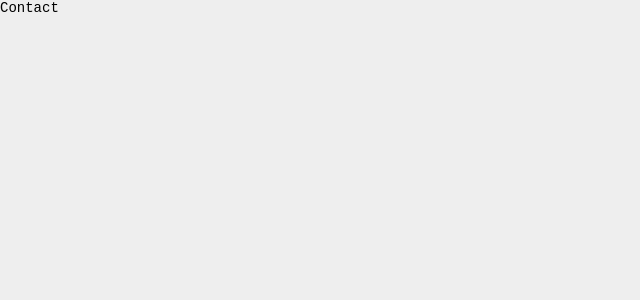
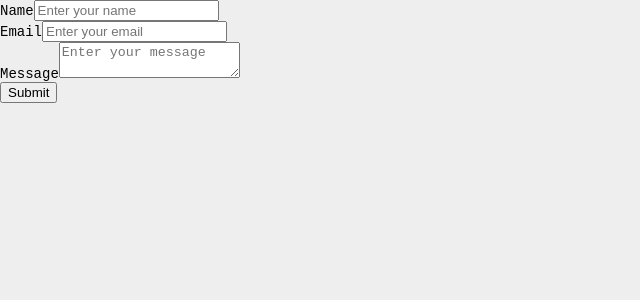
Before and after one commit to adxmb/personal_website, a React (Create React App) app: page /contact in a window 1280 px wide. Shown: the top 300 px of the page, without its empty margins (0-640 px from the left). Built offline with nearby package versions, Linux system fonts and the light colour scheme.

Commit message:
Refactor: Making the menu items more modular
Separating the menu items into a new class so that it is easier to add more without changing too much code. Also implemented base for contact form. TODO: similar refactor for the slides so that it is more modular

```diff
--- a/package.json
+++ b/package.json
@@ -3,9 +3,11 @@
   "version": "0.1.0",
   "private": true,
   "dependencies": {
+    "@emailjs/browser": "^4.3.3",
     "@testing-library/jest-dom": "^5.17.0",
     "@testing-library/react": "^13.4.0",
     "@testing-library/user-event": "^13.5.0",
+    "emailjs-com": "^3.2.0",
     "react": "^18.3.1",
     "react-dom": "^18.3.1",
     "react-router-dom": "^6.24.0",
--- a/src/Contact.jsx
+++ b/src/Contact.jsx
@@ -1,5 +1,11 @@
+import ContactForm from "./ContactForm";
+
 const Contact = () => {
-  return <div>Contact</div>;
+  return (
+    <div>
+      <ContactForm />
+    </div>
+  );
 };
 
 export default Contact;
--- /dev/null
+++ b/src/ContactForm.jsx
@@ -0,0 +1,108 @@
+import React, { useState } from "react";
+import emailjs from "emailjs-com";
+
+const ContactForm = () => {
+  const [formState, setFormState] = useState({
+    name: "",
+    email: "",
+    message: "",
+  });
+
+  const handleChange = (e) => {
+    const { name, value } = e.target;
+    setFormState((prevState) => ({ ...prevState, [name]: value }));
+  };
+
+  const handleSubmit = (e) => {
+    e.preventDefault();
+
+    const serviceId = ""; // Add your EmailJS service ID
+    const templateId = ""; // Add your EmailJS template ID
+    const userId = ""; // Add your EmailJS user ID
+
+    emailjs.send(serviceId, templateId, formState, userId).then(
+      (result) => {
+        console.log("Email Successful:", result.text);
+        setFormState({
+          name: "",
+          email: "",
+          message: "",
+        });
+      },
+      (error) => {
+        console.error("Error Sending Email", error.text);
+      }
+    );
+  };
+
+  return (
+    <div className="flex justify-center">
+      <div className="container custom-border mx-auto p-6">
+        <form onSubmit={handleSubmit} className="space-y-4">
+          <div className="flex flex-col space-y-4" style={{ width: "50%" }}>
+            <div className="flex flex-col space-y-1">
+              <label
+                htmlFor="name"
+                className="block text-m font-medium text-700"
+              >
+                Name
+              </label>
+              <input
+                id="name"
+                name="name"
+                type="text"
+                className="input input-bordered w-full"
+                placeholder="Enter your name"
+                value={formState.name}
+                required={true}
+                onChange={handleChange}
+              />
+            </div>
+            <div className="flex flex-col space-y-1">
+              <label
+                htmlFor="email"
+                className="block text-m font-medium text-700"
+              >
+                Email
+              </label>
+              <input
+                id="email"
+                name="email"
+                type="email"
+                className="input input-bordered w-full"
+                placeholder="Enter your email"
+                value={formState.email}
+                required={true}
+                onChange={handleChange}
+              />
+            </div>
+            <div className="flex flex-col space-y-1">
+              <label
+                htmlFor="message"
+                className="block text-m font-medium text-700"
+              >
+                Message
+              </label>
+              <textarea
+                id="message"
+                name="message"
+                className="input input-bordered w-full h-40"
+                placeholder="Enter your message"
+                value={formState.message}
+                required={true}
+                onChange={handleChange}
+              />
+            </div>
+          </div>
+          <div className="flex justify-left">
+            <button type="submit" className="btn btn-outline font-sans">
+              Submit
+            </button>
+          </div>
+        </form>
+      </div>
+    </div>
+  );
+};
+
+export default ContactForm;
--- a/src/Home.jsx
+++ b/src/Home.jsx
@@ -1,5 +1,6 @@
 import { useEffect, useRef, useState } from "react";
 import { Swiper, SwiperSlide } from "swiper/react";
+import MenuItems from "./MenuItems";
 import "swiper/css";
 import "swiper/css/effect-cube";
 import "swiper/css/pagination";
@@ -13,6 +14,10 @@ export default function Home() {
   const [isMenuVisible, setIsMenuVisible] = useState(false);
   const menuItemsRef = useRef(null);
   const menuButtonRef = useRef(null);
+
+  useEffect(() => {
+    menuItemsRef.current = document.querySelector(".menu-items");
+  }, []);
 
   useEffect(() => {
     if (swiperRef.current) {
@@ -61,42 +66,23 @@ export default function Home() {
     }
   };
 
+  const items = [
+    { name: "Home", link: "/" },
+    { name: "About", link: "/about" },
+    { name: "Experience", link: "/experience" },
+    { name: "Projects", link: "/projects" },
+    { name: "Contact", link: "/contact" },
+    { name: "Links", link: "/" },
+  ];
+
   return (
     <div className="container">
       <div className="menu">
-        <div ref={menuItemsRef} className="menu-items">
-          <a className="menu-item" href="/" onMouseEnter={handleMouseEnter}>
-            Home
-          </a>
-          <a
-            className="menu-item"
-            href="/about"
-            onMouseEnter={handleMouseEnter}
-          >
-            About
-          </a>
-          <a
-            className="menu-item"
-            href="/experience"
-            onMouseEnter={handleMouseEnter}
-          >
-            Experience
-          </a>
-          <a
-            className="menu-item"
-            href="/projects"
-            onMouseEnter={handleMouseEnter}
-          >
-            Projects
-          </a>
-          <a
-            className="menu-item"
-            href="/contact"
-            onMouseEnter={handleMouseEnter}
-          >
-            Contact
-          </a>
-        </div>
+        <MenuItems
+          items={items}
+          isVisible={isMenuVisible}
+          onMouseEnter={handleMouseEnter}
+        />
         <div
           ref={menuButtonRef}
           class="menu-button fade-in"
@@ -106,7 +92,6 @@ export default function Home() {
           <div class="bar"></div>
           <div class="bar"></div>
         </div>
-        <div className='menu-strip $(isMenuVisible ? "" : "")'></div>
       </div>
       <div
         className={`overlay ${isMenuVisible ? "visible" : ""}`}
@@ -162,6 +147,13 @@ export default function Home() {
             </a>
           </div>
         </SwiperSlide>
+        <SwiperSlide className="swiper-slide">
+          <div loading="lazy">
+            <a href="/" className="hover-off">
+              Links
+            </a>
+          </div>
+        </SwiperSlide>
       </Swiper>
     </div>
   );
--- /dev/null
+++ b/src/MenuItems.jsx
@@ -0,0 +1,20 @@
+import React from "react";
+
+const MenuItems = ({ items, isVisible, onMouseEnter }) => {
+  return (
+    <div className={`menu-items ${isVisible ? "visible" : ""}`}>
+      {items.map((item, index) => (
+        <a
+          key={index}
+          className="menu-item"
+          href={item.link}
+          onMouseEnter={onMouseEnter}
+        >
+          {item.name}
+        </a>
+      ))}
+    </div>
+  );
+};
+
+export default MenuItems;
--- a/src/styles.css
+++ b/src/styles.css
@@ -65,8 +65,8 @@ body.no-scroll {
   margin: 10px auto;
   background-color: #000;
   border-radius: 10px;
-  -webkit-transition: 0.3s;
-  transition: 0.3s;
+  -webkit-transition: 0.5s;
+  transition: 0.5s;
 }
 
 .menu-button:hover .bar:nth-of-type(1) {
@@ -74,7 +74,7 @@ body.no-scroll {
 }
 
 .menu-button:hover .bar:nth-of-type(2) {
-  opacity: 0.9;
+  opacity: 1;
 }
 
 .menu-button:hover .bar:nth-of-type(3) {
@@ -116,7 +116,7 @@ body.no-scroll {
   padding-top: 100px;
   z-index: 102;
   transform: translateX(-100%);
-  transition: transform 0.3s cubic-bezier(0.25, 1, 0.5, 1);
+  transition: transform 0.5s cubic-bezier(0.25, 1, 0.5, 1);
   display: flex;
   flex-direction: column;
   align-items: flex-start;
@@ -133,7 +133,7 @@ body.no-scroll {
   text-decoration: none;
   color: #000;
   opacity: 0;
-  transition: opacity 1s cubic-bezier(0.25, 1, 0.5, 1) 0.2s;
+  transition: opacity 2s cubic-bezier(0.25, 1, 0.5, 1) 0.5s;
   transition-delay: 0.3s;
 }
 
@@ -168,27 +168,6 @@ body.no-scroll {
 
 .menu-items.visible a {
   transform: translateX(0);
-}
-
-/* menu strip */
-.menu-strip {
-  position: fixed;
-  top: 0;
-  left: 0;
-  width: 0px;
-  height: 100%;
-  background-color: #fff;
-  z-index: 101;
-  transform: translateX(-100%);
-  transition: transform 1s cubic-bezier(0.25, 1, 0.5, 1),
-    width 5s cubic-bezier(0.25, 1, 0.5, 1);
-  overflow-y: auto;
-  transition-delay: 0.5s;
-}
-
-.menu-strip.visible {
-  transform: translateX(0);
-  width: 260px;
 }
 
 /* overlay */
@@ -247,7 +226,7 @@ body.no-scroll {
   bottom: 0;
   left: 0;
   width: 100%;
-  height: 2px;
+  height: 1.5px;
   background-color: #000;
   transform: scaleX(0);
   transform-origin: center;
```
Also changed, not shown: 1 other file (tests, documents, lock files or other folders).
